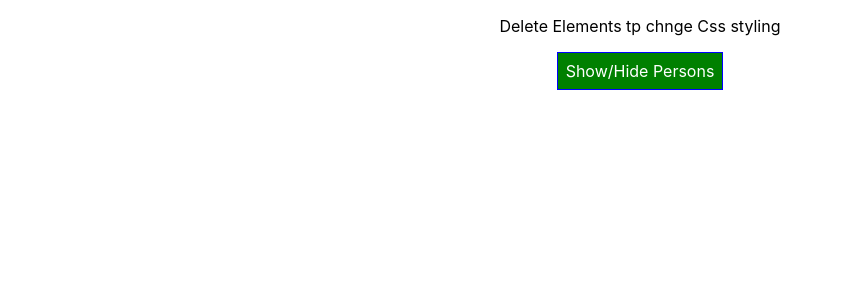
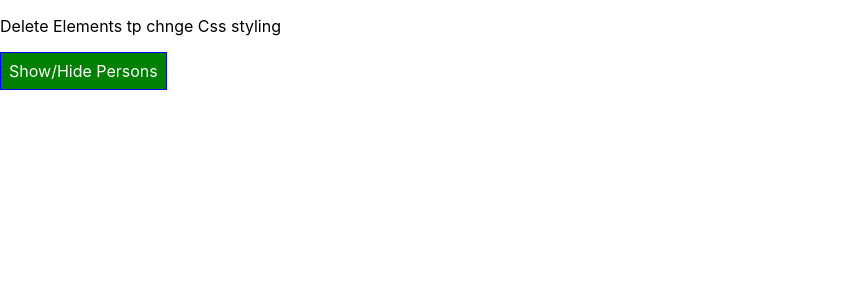
Before and after one commit to Gagandeep39/reactjs-hoc, a React (Create React App) app: page / in a window 1280 px wide. Shown: the top 300 px of the page, without its empty margins (0-843 px from the left). Built offline with nearby package versions, Linux system fonts and the light colour scheme.

Commit message:
Created a higher order class Enclosed app.js render with Hoc

```diff
--- a/src/containers/App.js
+++ b/src/containers/App.js
@@ -2,6 +2,7 @@ import React, { Component } from 'react';
 import classes from './App.module.css';
 import Persons from '../components/Persons/Persons';
 import Cockpit from '../components/Cockpit/Cockpit';
+import WithClass from '../hoc/WithClass';
 
 class App extends Component {
   // 1. Compnent Creation Life Cycle Step
@@ -93,7 +94,18 @@ class App extends Component {
     } else personView = null;
 
     return (
-      <div className={classes.App}>
+      // <div className={classes.App}>
+      //   {/* 4. Compnent Creation Life Cycle Step - Life Cycle of Child Component */}
+      //   <Cockpit
+      //     persons={this.state.persons}
+      //     buttonState={this.state.buttonState}
+      //     button={this.showHideButtonHandler}
+      //   />
+      //   {personView}
+      // </div>
+
+
+      <WithClass classes={classes}>
         {/* 4. Compnent Creation Life Cycle Step - Life Cycle of Child Component */}
         <Cockpit
           persons={this.state.persons}
@@ -101,7 +113,7 @@ class App extends Component {
           button={this.showHideButtonHandler}
         />
         {personView}
-      </div>
+      </WithClass>
     );
   }
 }
--- /dev/null
+++ b/src/hoc/WithClass.js
@@ -0,0 +1,8 @@
+import React from 'react'
+
+const WithClass = (props) => (
+  // Round bract implies there is only 1 line and a return keyword is implied
+  <div className={props.classes}> { props.children } </div>
+)
+
+export default WithClass;
```
